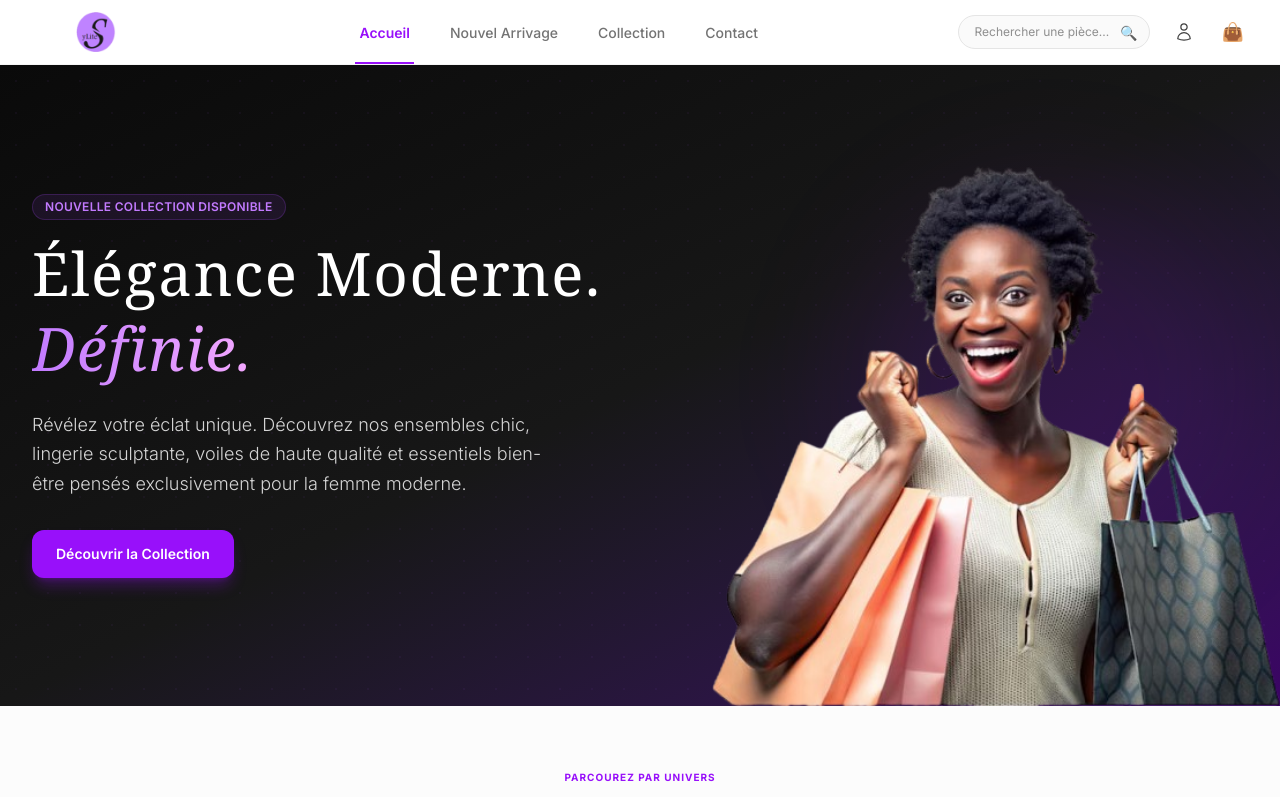
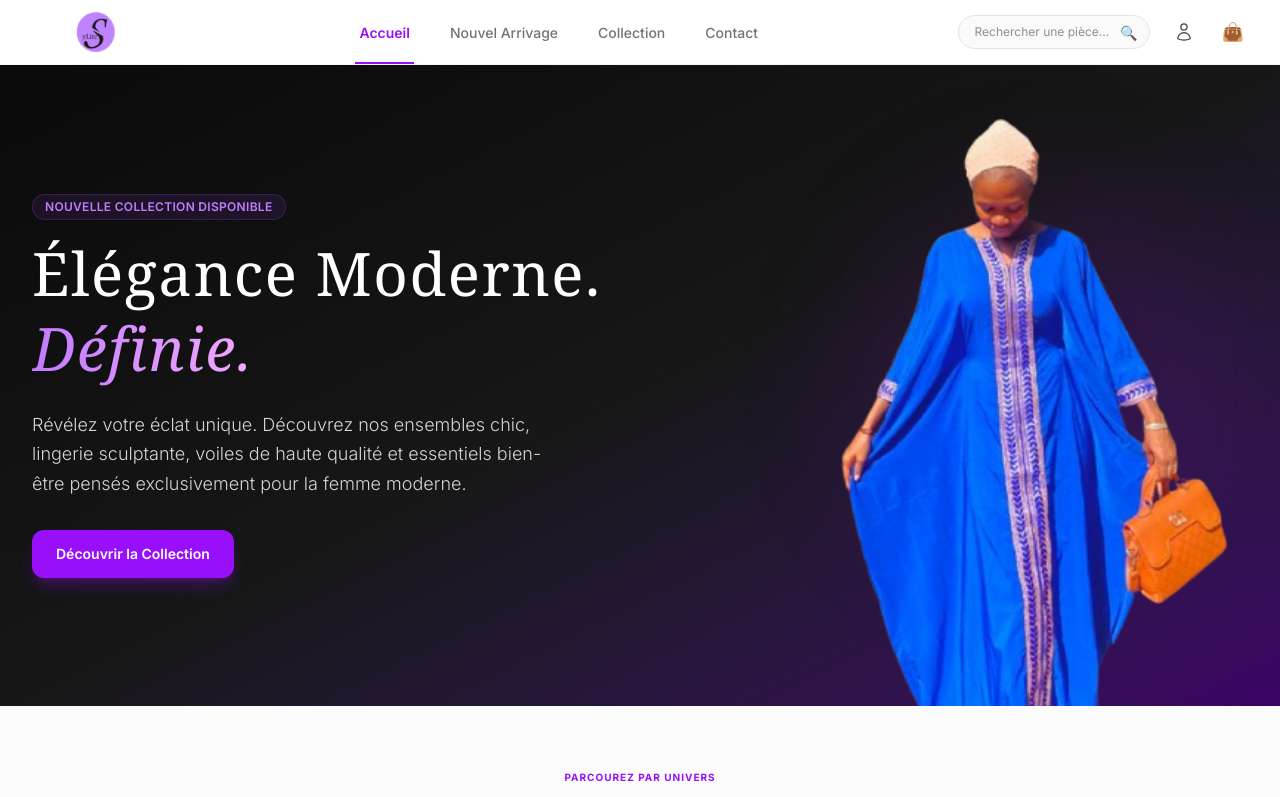
Before and after one commit to ami7390/Sylite-boutique, a Next.js app: page / in a window 1280 px wide. Shown: the top 797 px of the page. Built offline with nearby package versions, Linux system fonts and the light colour scheme.

Commit message:
Modification de la page d'accueil

```diff
--- a/app/(boutique)/page.tsx
+++ b/app/(boutique)/page.tsx
@@ -164,12 +164,13 @@ export default function Home() {
           <div className="hidden lg:block h-[500px]"></div>
         </div>
 
-        <div className="absolute bottom-0 right-0 z-10 hidden lg:block w-[45%] h-full max-h-[100%] overflow-hidden">
+        {/* CHANGEMENT ICI : w-[50%] pour élargir le conteneur, et objectFit="cover" pour remplir l'espace */}
+        <div className="absolute bottom-0 right-0 z-10 hidden lg:block w-[50%] h-full max-h-[100%] overflow-hidden">
           <Image
-            src="/shopping-removebg-preview.png"
+            src="/ouverture.png"
             alt="Boutique de mode en ligne et articles de bien-être pour femme"
             layout="fill"
-            objectFit="contain"
+            objectFit="cover"
             objectPosition="bottom right"
             priority
           />
@@ -535,35 +536,8 @@ export default function Home() {
       <section className="max-w-4xl mx-auto px-4 sm:px-6 lg:px-8 py-20">
         <div className="text-center max-w-xl mx-auto mb-12">
           <span className="text-[10px] font-bold text-purple-600 uppercase tracking-widest block mb-2">Des Réponses Claires</span>
-          <h2 className="text-2xl font-serif font-bold text-neutral-900">Questions Fréquentes — Aide</h2>
-          <p className="text-xs text-neutral-500 font-light mt-1">Tout ce que vous devez savoir avant de valider votre commande WhatsApp.</p>
-        </div>
-
-        <div className="space-y-3">
-          {faqItems.map((item, index) => (
-            <div key={index} className="bg-white border border-neutral-200/70 rounded-2xl overflow-hidden transition-all duration-200">
-              <button
-                onClick={() => setOpenFaq(openFaq === index ? null : index)}
-                className="w-full text-left p-5 font-medium text-neutral-800 text-sm sm:text-base flex justify-between items-center hover:bg-neutral-50/50 transition-colors"
-              >
-                <span>{item.q}</span>
-                <span className={`text-purple-600 transition-transform duration-200 text-lg ${openFaq === index ? "rotate-45" : ""}`}>
-                  ＋
-                </span>
-              </button>
-
-              <div
-                className={`transition-all duration-300 ease-in-out overflow-hidden ${openFaq === index ? "max-h-40 border-t border-neutral-100" : "max-h-0"}`}
-              >
-                <p className="p-5 text-xs sm:text-sm text-neutral-500 leading-relaxed font-light bg-neutral-50/30">
-                  {item.a}
-                </p>
-              </div>
-            </div>
-          ))}
         </div>
       </section>
-
     </div>
   );
 }
```
Also changed, not shown: public/ouverture.png (added).
